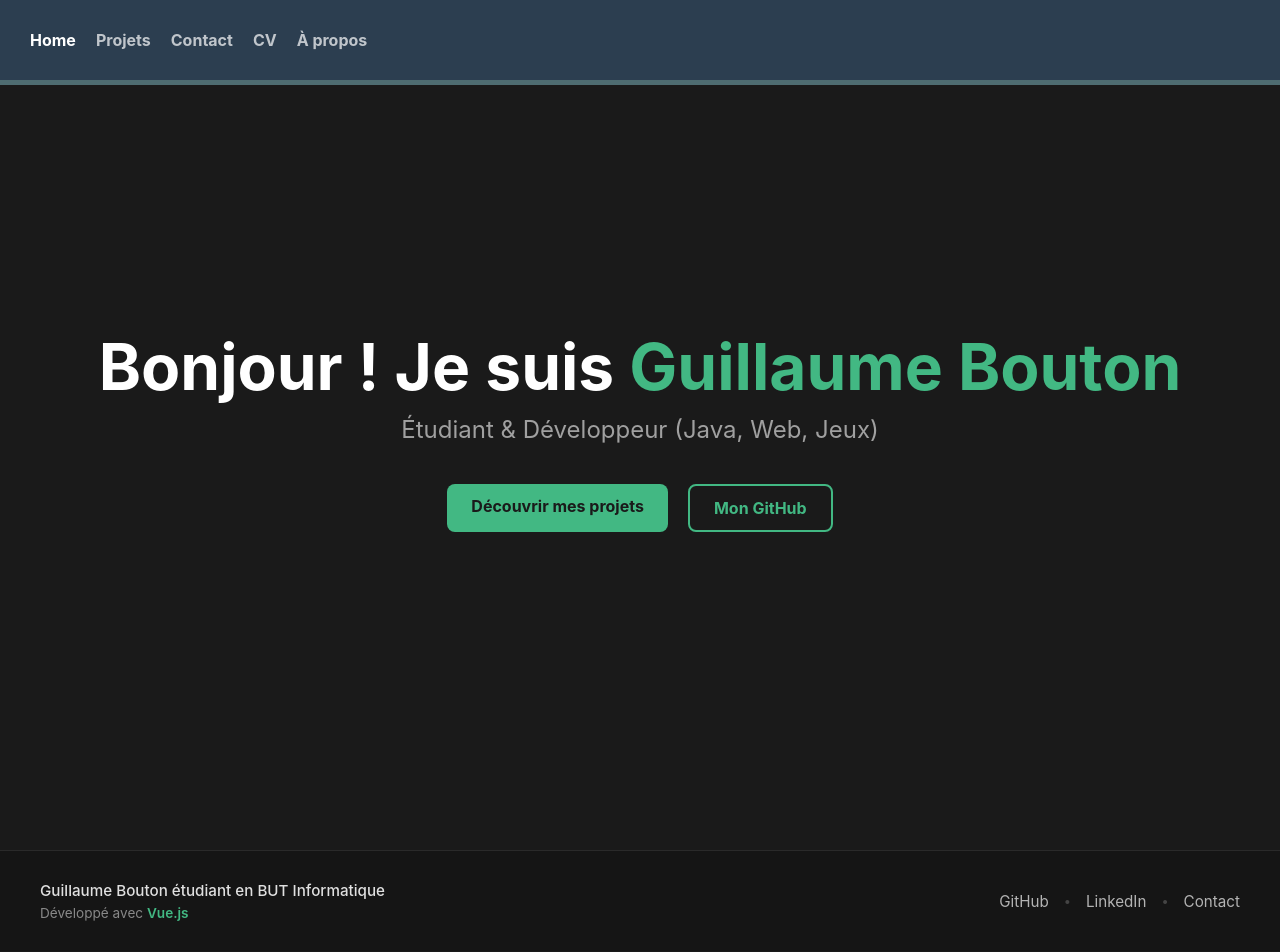
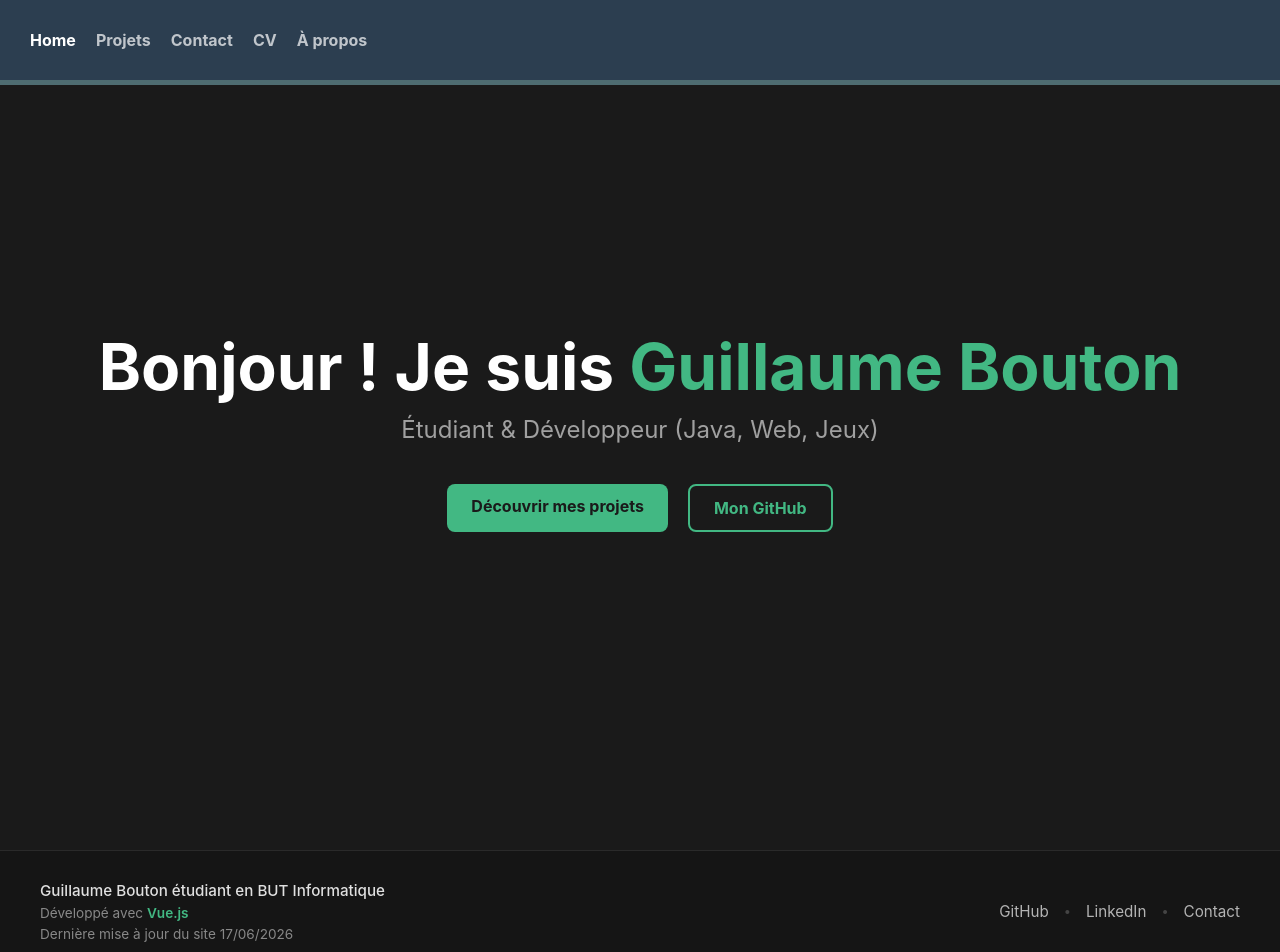
Before and after one commit to Guillaume-Btn/Portfolio, a Vue app: page / in a window 1280 px wide. Shown: the top 952 px of the page. Built offline with nearby package versions, Linux system fonts and the light colour scheme.

Commit message:
ajout date de derniere MAJ dans footer

```diff
--- a/src/components/FooterComponent.vue
+++ b/src/components/FooterComponent.vue
@@ -4,6 +4,7 @@
       <div class="footer-left">
         <span class="copyright">Guillaume Bouton étudiant en BUT Informatique</span>
         <span class="tech-stack">Développé avec <span class="vue-color">Vue.js</span></span>
+        <span class="tech-stack">Dernière mise à jour du site 17/06/2026</span>
       </div>
 
       <div class="footer-right">
```
